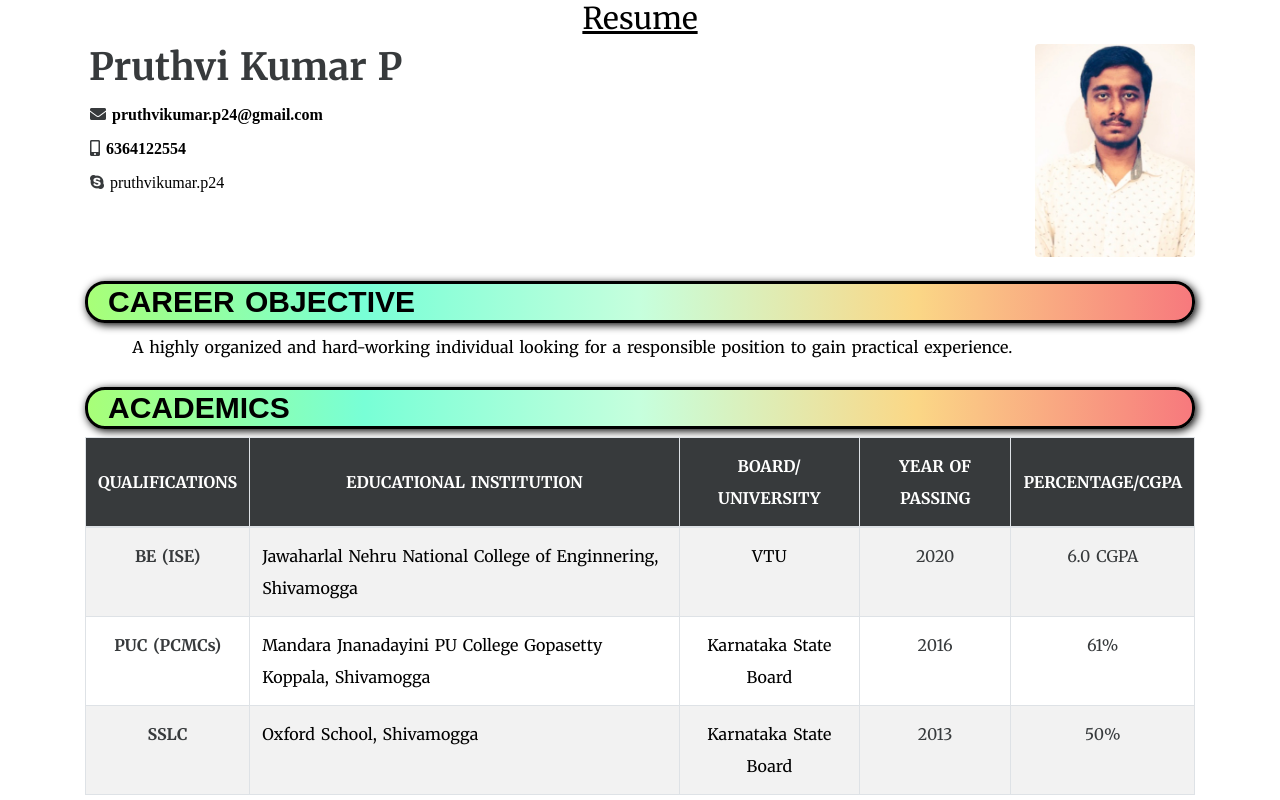
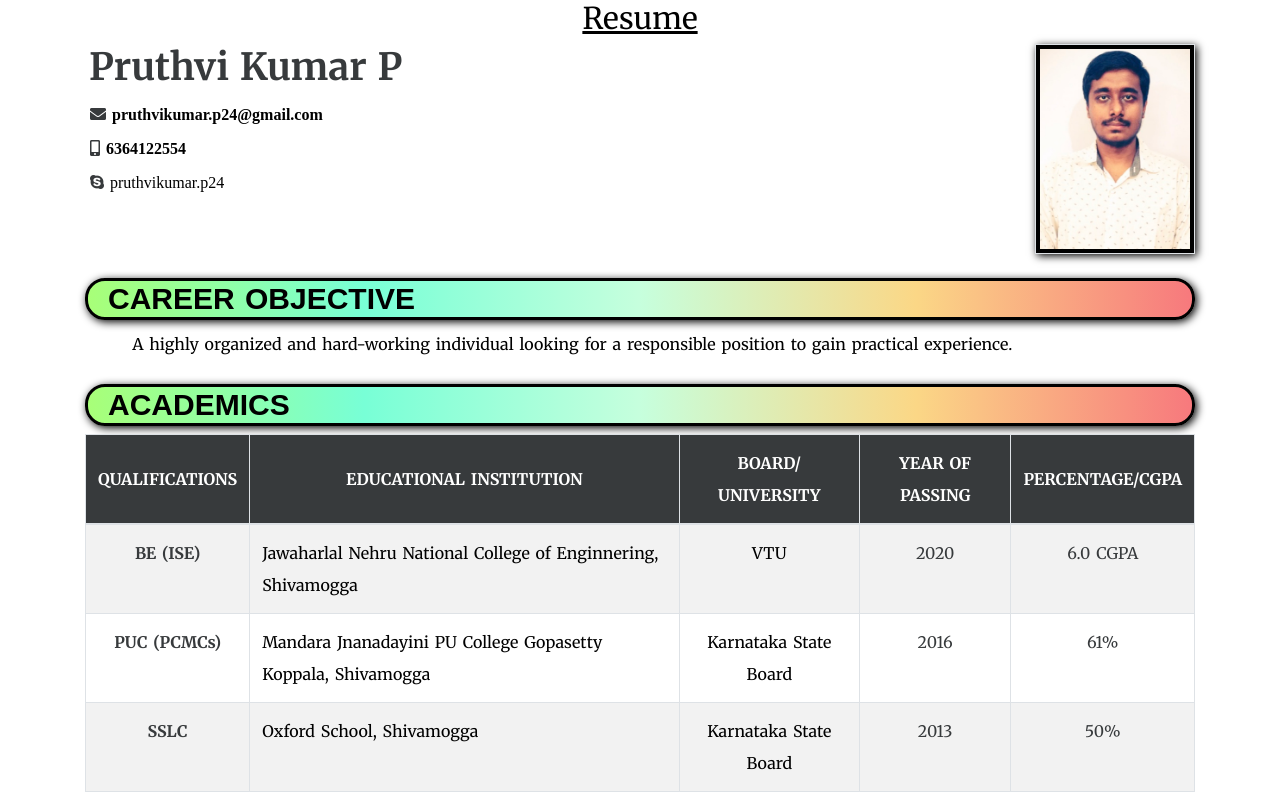
Before and after one commit to PruthviKumarP/CV, a plain HTML site: page index.html in a window 1280 px wide. Shown: the top 800 px of the page. Drawn offline with nearby package versions, Linux system fonts and the light colour scheme.

Commit message:
Update index.html

```diff
--- a/index.html
+++ b/index.html
@@ -56,7 +56,7 @@
                     </table>
                 </div>
                 <div class="col-lg-2 col-md-3 col-sm-12 col-12  justify-content-center align-items-center text-center ">
-                    <img src="img/pruthvi.jpg" alt="pruthvi pic" class=" img-fluid rounded img-pos" width="200px"
+                    <img src="img/pruthvi.jpg" alt="pruthvi pic" class=" img-fluid img-thumbnail imgbox" width="200px"
                         height="200px">
                 </div>
             </div>
```
